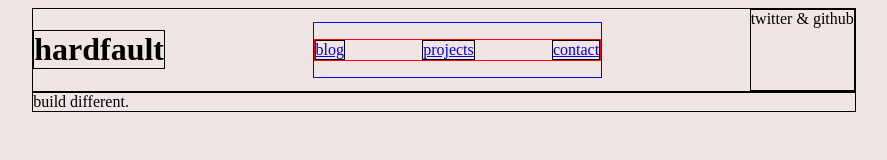
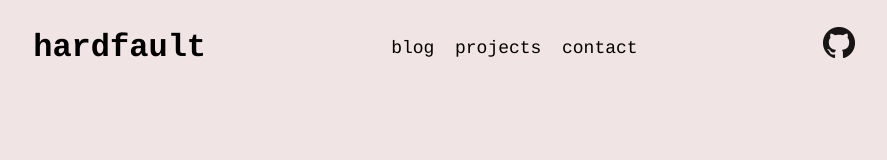
Before and after one commit to ncros3/experiments, a plain HTML site: page web_preview/index.html in a window 1280 px wide. Shown: the whole page, without its empty margins (196-1083 px from the left). Drawn offline with Linux system fonts and the light colour scheme.

Commit message:
add github link

```diff
--- a/web_preview/index.html
+++ b/web_preview/index.html
@@ -15,20 +15,22 @@
 
         <nav id="nav_header_list">
             <ul id="ul_header_list">
-                <li class="li_header_item"><a href="blog.html">blog</a></li>
-                <li class="li_header_item"><a href="projects.html">projects</a></li>
-                <li class="li_header_item"><a href="contact.html">contact</a></li>
+                <li class="li_header_item"><a class="nav_link" href="blog.html">blog</a></li>
+                <li class="li_header_item"><a class="nav_link" href="projects.html">projects</a></li>
+                <li class="li_header_item"><a class="nav_link" href="contact.html">contact</a></li>
             </ul>
         </nav>
 
         <div id="social_block">
-            twitter & github
+            <a class="github_link" href="contact.html">
+                <img id="github_link" src="ressources/GitHub-Mark/PNG/GitHub-Mark-32px.png" alt="github link">
+            </a>
         </div>
     </header>
 
 
     <footer>
-        build different.
+        <!-- build different. -->
     </footer>
 
 </body>
--- a/web_preview/style.css
+++ b/web_preview/style.css
@@ -8,23 +8,21 @@ block
 body
 {
     background-color: #f1e4e4;
+    font-family: "Courier";
 }
 
 header
 {
-    border: 1px solid black;
     width: 65%;
     margin: auto;
 }
 
 h1
 {
-    border: 1px solid black;
 }
 
 footer
 {
-    border: 1px solid black;
     width: 65%;
     margin: auto;
 }
@@ -32,10 +30,21 @@ footer
 /*
 class
 */
+.nav_link
+{
+    text-decoration: none;
+    font-size: large;
+    color: black;
+}
 
-.li_header_item
+.nav_link:hover
 {
-    border: 1px solid black;
+    font-weight: bold;
+}
+
+.nav_link:visited
+{
+    color: black;
 }
 
 /*
@@ -49,21 +58,23 @@ id
 
 #nav_header_list
 {
-    border: 1px solid blue;
-    width: 35%;
+    width: 30%;
     margin: auto;
 }
 
 #ul_header_list
 {
-    border: 1px solid red;
     display: flex;
     justify-content: space-between;
     list-style: none;
-    padding-left: 0px;
+    padding-left: 0%;
 }
 
 #social_block
 {
-    border: 1px solid black;
 }
+
+#github_link
+{
+    padding-top: 60%;
+}
```
Also changed, not shown: web_preview/blog.html (+1 -1 lines), web_preview/contact.html (+1 -1 lines), web_preview/projects.html (+1 -1 lines), web_preview/ressources/GitHub-Mark/PNG/GitHub-Mark-120px-plus.png (added), web_preview/ressources/GitHub-Mark/PNG/GitHub-Mark-32px.png (added), web_preview/ressources/GitHub-Mark/PNG/GitHub-Mark-64px.png (added), web_preview/ressources/GitHub-Mark/PNG/GitHub-Mark-Light-120px-plus.png (added), web_preview/ressources/GitHub-Mark/PNG/GitHub-Mark-Light-32px.png (added), web_preview/ressources/GitHub-Mark/PNG/GitHub-Mark-Light-64px.png (added), 3 other files.
